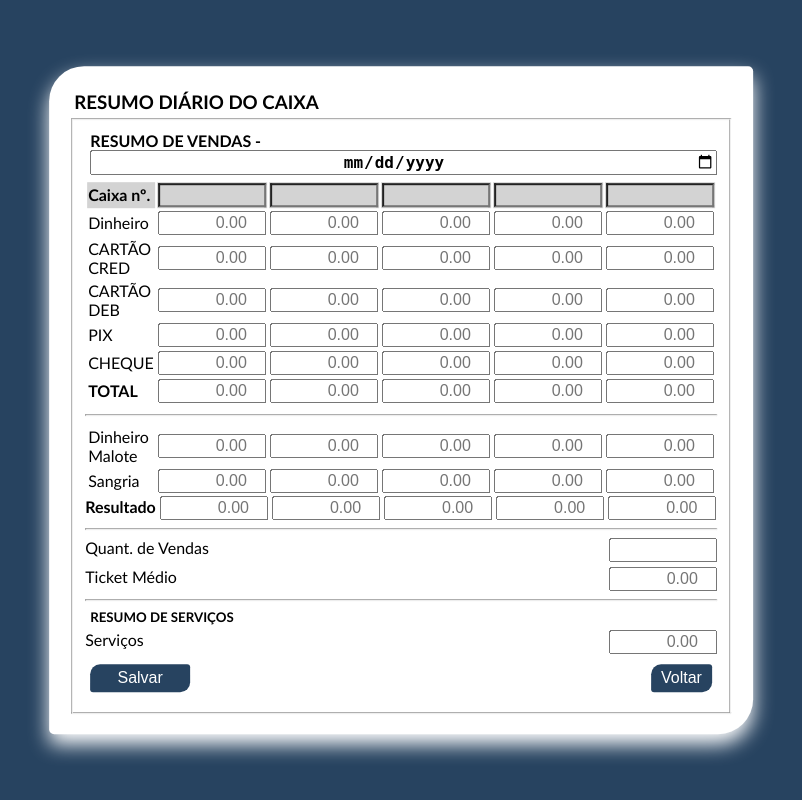
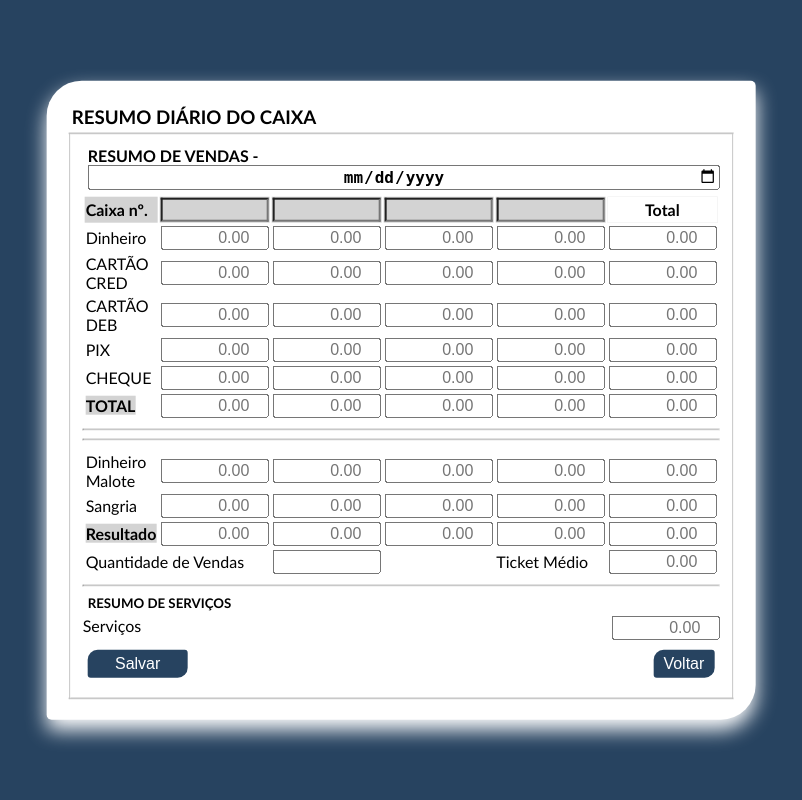
Before and after one commit to kaduoliveira/resumo_caixa, a Flask app: page /novo in a window 1280 px wide. Shown: the whole page, without its empty margins (239-1041 px from the left). Run offline with Flask 3, Linux system fonts and the light colour scheme; the visitor is signed in with stand-in values (Sample User, id 1).

Commit message:
novo escopo em andamento

```diff
--- a/templates/novo.html
+++ b/templates/novo.html
@@ -88,6 +88,7 @@
 
         .destaque {
             font-weight: bolder;
+            background-color: lightgray;
         }
 
         .caixa {
@@ -108,7 +109,7 @@
         {% endfor %}
     <script>
 
-        function atualizarTotal() {
+        function atualizarTotal1() {
             var dinheiro1= parseFloat(document.querySelector('input[name="dinheiro1"]').value) || 0;
             var cartao_cred1 = parseFloat(document.querySelector('input[name="cartao_cred1"]').value) || 0;
             var cartao_deb1 = parseFloat(document.querySelector('input[name="cartao_deb1"]').value) || 0;
@@ -129,7 +130,7 @@
             document.querySelector('input[name="total2"]').value = total2.toFixed(2);
 
         function atualizarTicketMedio() {
-            var total1 = parseFloat(document.querySelector('input[name="total1"]').value) || 0;
+            var total1 = parseFloat(document.querySelector('input[name="total"]').value) || 0;
             var qtd_vendas = parseFloat(document.querySelector('input[name="qtd_vendas"]').value) || 0;
 
             var ticket_medio = total1 / qtd_vendas;
@@ -166,14 +167,15 @@
     <form method="post" action="/criar" >
         <fieldset>
             <h4>RESUMO DE VENDAS  -   <input type="date" name="data" id="data"></h4>
+
             <table>
                 <tr class="caixa">
                     <td><label for="caixa1">Caixa nº.</label></td>
                     <td><input type="number" id="caixa1" name="caixa1" tabindex="1"></td>
-                    <td><input type="number" id="caixa2" name="caixa1"></td>
-                    <td><input type="number" id="caixa3" name="caixa1"></td>
-                    <td><input type="number" id="caixa4" name="caixa1"></td>
-                    <td><input type="number" id="caixa_total" name="caixa1" readonly ></td>
+                    <td><input type="number" id="caixa2" name="caixa2"></td>
+                    <td><input type="number" id="caixa3" name="caixa3"></td>
+                    <td><input type="number" id="caixa4" name="caixa4"></td>
+                    <td style="text-align: center; background-color: #fff;">Total</td>
                 </tr>
                 <tr>
                     <td><label for="dinheiro1">Dinheiro</label></td>
@@ -221,8 +223,8 @@
                     <td><input type="number" step="0.01" min="0" class="form-control" placeholder="0.00" name="total1" id="total1" oninput="atualizarTicketMedio()" readonly></td>
                     <td><input type="number" step="0.01" min="0" class="form-control" placeholder="0.00" name="total2" id="total2" oninput="atualizarTicketMedio()" readonly></td>
                     <td><input type="number" step="0.01" min="0" class="form-control" placeholder="0.00" name="total3" id="total3" oninput="atualizarTicketMedio()" readonly></td>
-                    <td><input type="number" step="0.01" min="0" class="form-control" placeholder="0.00" name="total4" id="total4" oninput="atualizarTicketMedio()" readonly></td>
-                    <td><input type="number" step="0.01" min="0" class="form-control" placeholder="0.00" name="total_total" id="total_total" readonly></td>
+                    <td><input type="number" step="0.01" min="0" class="form-control" placeholder="0.00" name="total4" id="total4" readonly></td>
+                    <td><input type="number" step="0.01" min="0" class="form-control" placeholder="0.00" name="total_total" id="total_total" readonly oninput="atualizarTicketMedio()"></td>
                 </tr>
             </table>
             <hr>
@@ -243,9 +245,6 @@
                     <td><input type="number" step="0.01" min="0" class="form-control" placeholder="0.00" name="sangria4" id="sangria2"></td>
                     <td><input type="number" step="0.01" min="0" class="form-control" placeholder="0.00" name="sangria_total" id="sangria2"></td>
                 </tr>
-            </table>
-
-
                 <tr>
                     <td><label class="destaque" for="resultado1">Resultado</label></td>
                     <td><input type="number" step="0.01" min="0" class="form-control" placeholder="0.00" name="resultado1" id="resultado1" readonly></td>
@@ -253,17 +252,17 @@
                     <td><input type="number" step="0.01" min="0" class="form-control" placeholder="0.00" name="resultado1" id="resultado3" readonly></td>
                     <td><input type="number" step="0.01" min="0" class="form-control" placeholder="0.00" name="resultado1" id="resultado4" readonly></td>
                     <td><input type="number" step="0.01" min="0" class="form-control" placeholder="0.00" name="resultado1" id="resultado_total" readonly></td>
-
                 </tr>
                 <hr>
-            <div>
-                <label for="qtd_vendas">Quant. de Vendas</label>
-                <td><input type="number" name="qtd_vendas" id="qtd_vendas" oninput="atualizarTicketMedio()">
-            </div>
-            <div>
-                <label for="tkt_medio">Ticket Médio</label>
-                <input type="number" step="0.01" min="0" class="form-control" placeholder="0.00" name="tkt_medio" id="tkt_medio" readonly>
-            </div>
+                <tr>
+                    <td colspan="2"><label for="qtd_vendas">Quantidade de Vendas</label></td>
+                    <td><input type="number" name="qtd_vendas" id="qtd_vendas" oninput="atualizarTicketMedio()"></td>
+                    <td></td>
+                    <td><label for="tkt_medio">Ticket Médio</label></td>
+                    <td><input type="number" step="0.01" min="0" class="form-control" placeholder="0.00" name="tkt_medio" id="tkt_medio" readonly></td>
+                </tr>
+            </table>
+
             <hr>
             <h5>RESUMO DE SERVIÇOS</H5>
             <div>
```
Lines whose indentation alone changed are shown as unchanged.
